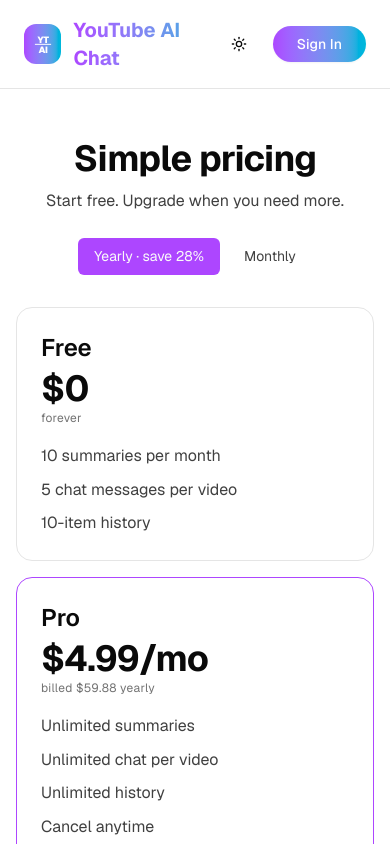
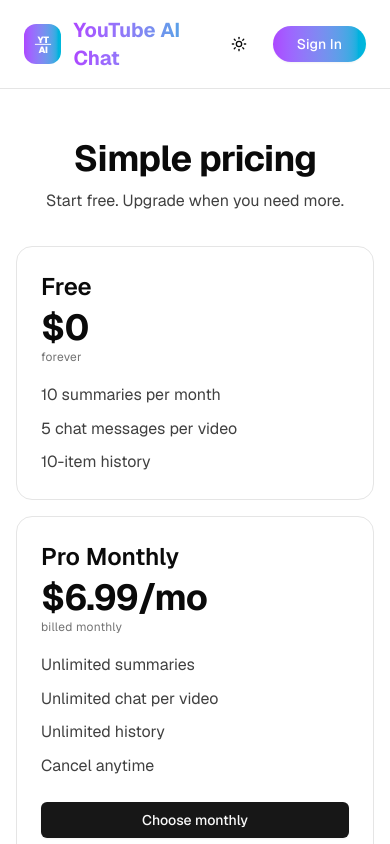
Before and after one commit to xtan9/youtubeai_chat_frontend, a Next.js app: page /pricing in a window 390 px wide. Shown: the top 844 px of the page. Built offline with nearby package versions, Linux system fonts and the light colour scheme; no server answers.

Commit message:
Show all pricing options together (#292)
Remove the billing period tabs and show Free, Pro Monthly, and Pro Yearly in one responsive pricing view.

```diff
--- a/app/pricing/_components/PricingCard.tsx
+++ b/app/pricing/_components/PricingCard.tsx
@@ -18,7 +18,10 @@ export function PricingProCard({ plan }: { plan: Plan }) {
       router.push("/auth/sign-up?redirect_to=" + encodeURIComponent("/pricing?intent=upgrade"));
       return;
     }
-    if (ent.tier === "pro") return; // already pro
+    if (ent.tier === "pro") {
+      router.push("/account");
+      return;
+    }
     setError(null);
     setPending(true);
     try {
@@ -57,17 +60,36 @@ export function PricingProCard({ plan }: { plan: Plan }) {
   const price = plan === "yearly" ? "$4.99/mo" : "$6.99/mo";
   const billed = plan === "yearly" ? "billed $59.88 yearly" : "billed monthly";
   const isPro = ent?.tier === "pro";
-  const cta = isPro ? "Current plan" : pending ? "Redirecting…" : "Upgrade";
+  const isCurrentPlan = isPro && ent.subscription?.plan === plan;
+  const cta = isCurrentPlan
+    ? "Current plan"
+    : isPro
+      ? "Manage subscription"
+      : pending
+        ? "Redirecting…"
+        : `Choose ${plan}`;
+  const isYearly = plan === "yearly";
 
   return (
     <section
-      className="rounded-2xl border border-accent-brand bg-surface-raised p-6"
-      data-pricing-card="pro"
+      className={`flex h-full flex-col rounded-2xl border bg-surface-raised p-6 ${
+        isYearly ? "border-accent-brand" : "border-border-subtle"
+      }`}
+      data-pricing-card={`pro-${plan}`}
     >
-      <h3 className="text-h4 text-text-primary">Pro</h3>
+      <div className="flex items-center justify-between gap-3">
+        <h2 className="text-h4 text-text-primary">
+          Pro {isYearly ? "Yearly" : "Monthly"}
+        </h2>
+        {isYearly ? (
+          <span className="shrink-0 rounded-full bg-accent-brand px-2.5 py-1 text-caption text-text-inverse">
+            Save 28%
+          </span>
+        ) : null}
+      </div>
       <p className="mt-1 text-h2 text-text-primary">{price}</p>
       <p className="text-caption text-text-muted">{billed}</p>
-      <ul className="mt-4 space-y-2 text-body-md text-text-secondary">
+      <ul className="mt-4 flex-1 space-y-2 text-body-md text-text-secondary">
         <li>Unlimited summaries</li>
         <li>Unlimited chat per video</li>
         <li>Unlimited history</li>
@@ -76,7 +98,7 @@ export function PricingProCard({ plan }: { plan: Plan }) {
       <Button
         className="mt-6 w-full"
         onClick={onClick}
-        disabled={pending || isPro}
+        disabled={pending || isCurrentPlan}
       >
         {cta}
       </Button>
@@ -92,10 +114,10 @@ export function PricingProCard({ plan }: { plan: Plan }) {
 export function PricingFreeCard() {
   return (
     <section
-      className="rounded-2xl border border-border-subtle bg-surface-raised p-6"
+      className="h-full rounded-2xl border border-border-subtle bg-surface-raised p-6"
       data-pricing-card="free"
     >
-      <h3 className="text-h4 text-text-primary">Free</h3>
+      <h2 className="text-h4 text-text-primary">Free</h2>
       <p className="mt-1 text-h2 text-text-primary">$0</p>
       <p className="text-caption text-text-muted">forever</p>
       <ul className="mt-4 space-y-2 text-body-md text-text-secondary">
--- a/app/pricing/page.tsx
+++ b/app/pricing/page.tsx
@@ -1,49 +1,18 @@
-"use client";
-import { useState } from "react";
 import { PricingFreeCard, PricingProCard } from "./_components/PricingCard";
 import { PricingFAQ } from "./_components/PricingFAQ";
 
 export default function PricingPage() {
-  const [plan, setPlan] = useState<"monthly" | "yearly">("yearly");
   return (
-    <main className="container mx-auto max-w-3xl px-4 py-12">
+    <main className="container mx-auto max-w-5xl px-4 py-12">
       <h1 className="text-h2 text-text-primary text-center">Simple pricing</h1>
       <p className="mt-2 text-body-md text-text-secondary text-center">
         Start free. Upgrade when you need more.
       </p>
 
-      <div className="mt-6 flex justify-center gap-2" role="radiogroup" aria-label="Billing period">
-        <button
-          type="button"
-          role="radio"
-          aria-checked={plan === "yearly"}
-          onClick={() => setPlan("yearly")}
-          className={`px-4 py-2 rounded-md text-body-sm transition-colors ${
-            plan === "yearly"
-              ? "bg-accent-brand text-text-inverse"
-              : "text-text-secondary hover:bg-state-hover"
-          }`}
-        >
-          Yearly · save 28%
-        </button>
-        <button
-          type="button"
-          role="radio"
-          aria-checked={plan === "monthly"}
-          onClick={() => setPlan("monthly")}
-          className={`px-4 py-2 rounded-md text-body-sm transition-colors ${
-            plan === "monthly"
-              ? "bg-accent-brand text-text-inverse"
-              : "text-text-secondary hover:bg-state-hover"
-          }`}
-        >
-          Monthly
-        </button>
-      </div>
-
-      <div className="mt-8 grid grid-cols-1 md:grid-cols-2 gap-4">
+      <div className="mt-8 grid grid-cols-1 gap-4 md:grid-cols-3">
         <PricingFreeCard />
-        <PricingProCard plan={plan} />
+        <PricingProCard plan="monthly" />
+        <PricingProCard plan="yearly" />
       </div>
 
       <div className="mt-12">
```
Also changed, not shown: 1 other file (tests, documents, lock files or other folders).
